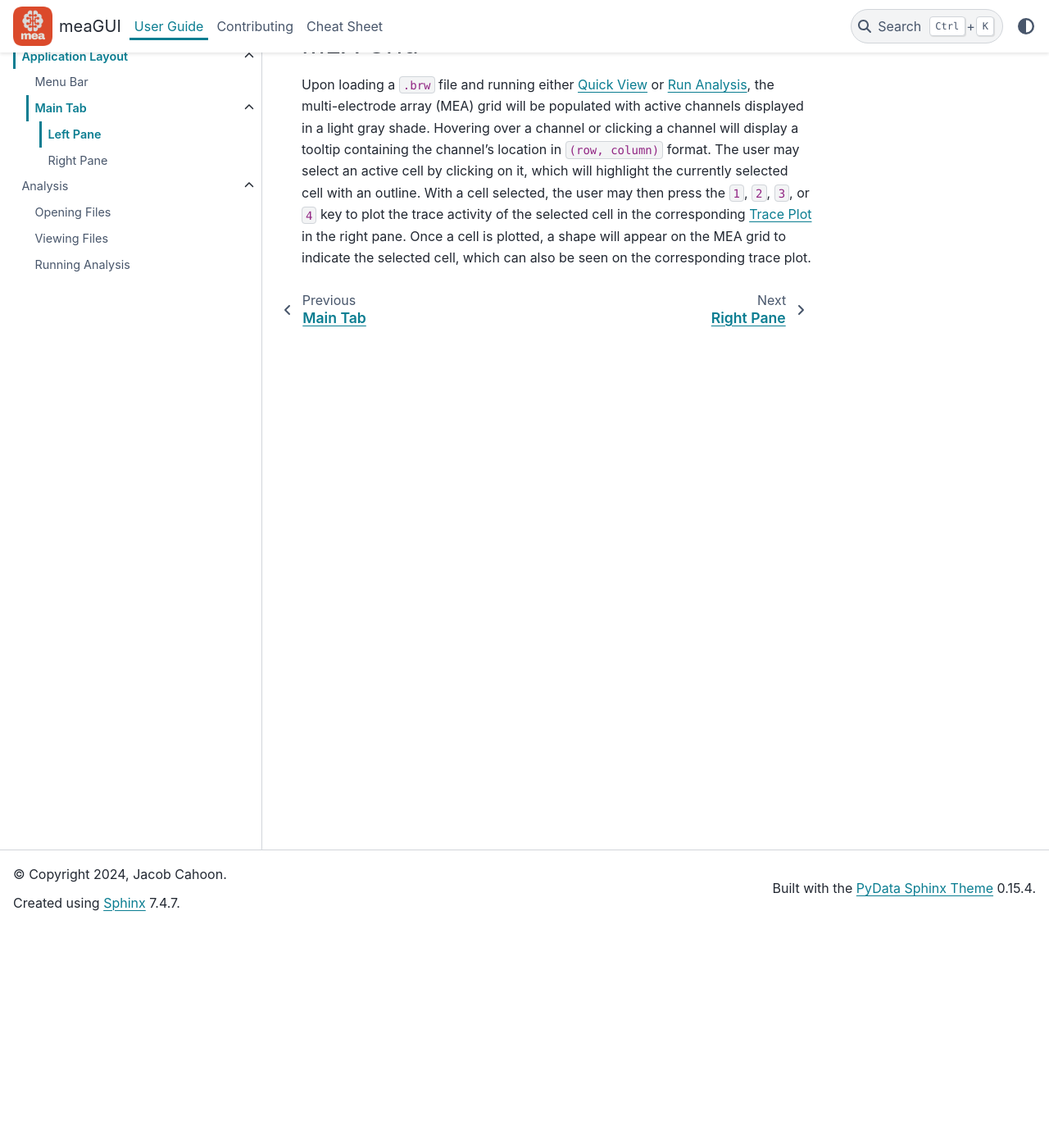
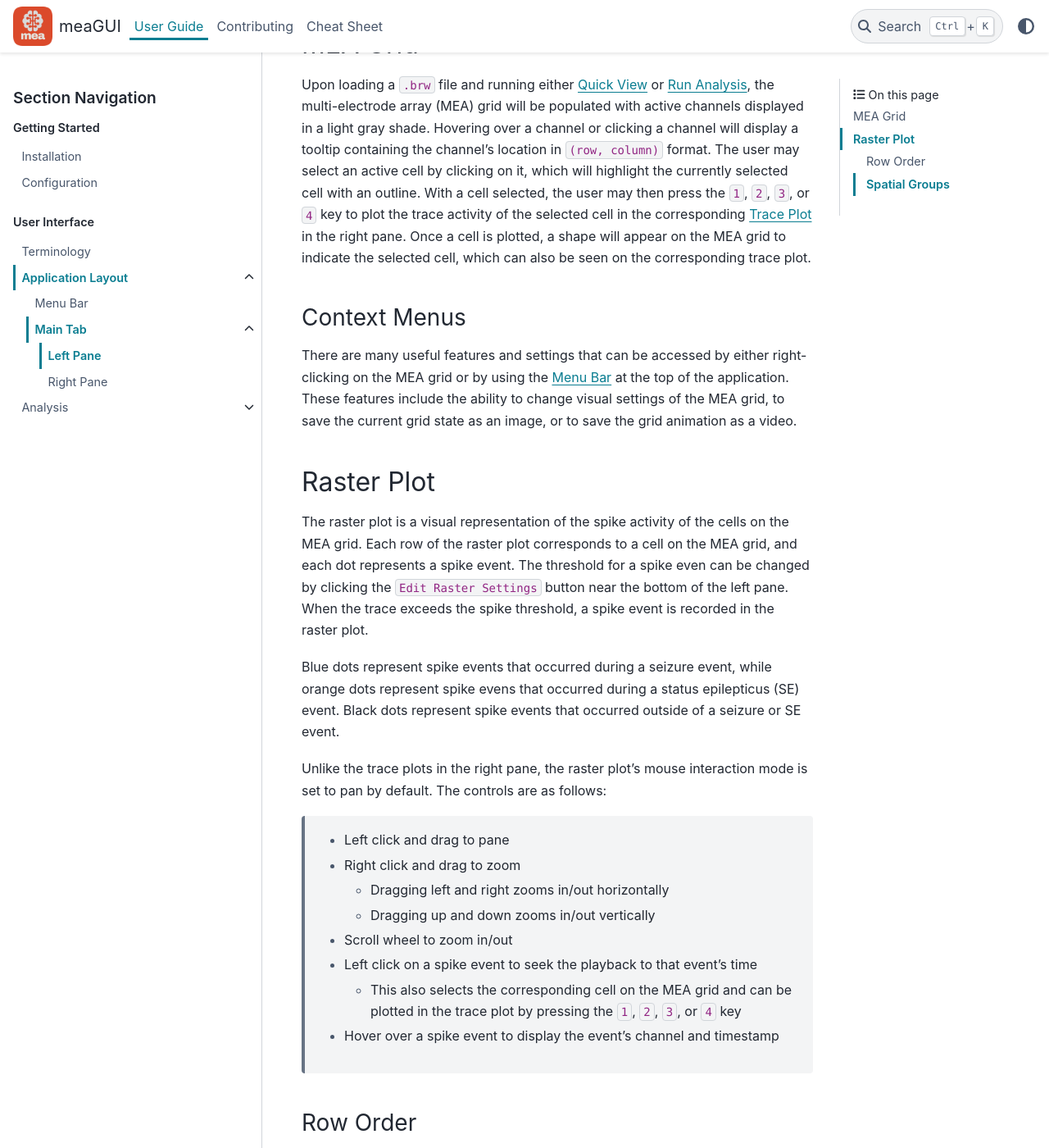
Before and after one commit to booka66/mea-gui, a Sphinx documentation site: the page built from docs/userguide/layout/maintab/leftpane.rst, in a window 1280 px wide and 1400 px high, scrolled down 270 px. Shown: the whole window at 82% size. Built offline with Sphinx 7.4.7 and the PyData theme 0.15.4, drawn with Linux system fonts in a browser that asks for light colours; some of the changed text lies outside the part shown.

Commit message:
worked on maintab and leftpane :)

```diff
--- a/docs/conf.py
+++ b/docs/conf.py
@@ -40,7 +40,7 @@
 
 html_theme_options = {
     "secondary_sidebar_items": ["page-toc", "edit-this-page"],
-    "show_nav_level": 4,
+    "show_nav_level": 1,
     "logo": {
         "text": "meaGUI",
         "image_light": "_static/icon.ico",
--- a/docs/userguide/layout/maintab/leftpane.rst
+++ b/docs/userguide/layout/maintab/leftpane.rst
@@ -1,7 +1,6 @@
 =========
 Left Pane
 =========
-
 In this region of the application, the user can visualize the trace activity on a grid of cells or on a raster plot.
 
 MEA Grid
@@ -11,3 +10,67 @@
 The user may select an active cell by clicking on it, which will highlight the currently selected cell with an outline.
 With a cell selected, the user may then press the ``1``, ``2``, ``3``, or ``4`` key to plot the trace activity of the selected cell in the corresponding :ref:`trace_plot` in the right pane.
 Once a cell is plotted, a shape will appear on the MEA grid to indicate the selected cell, which can also be seen on the corresponding trace plot.
+
+Context Menus
+-------------
+There are many useful features and settings that can be accessed by either right-clicking on the MEA grid or by using the :ref:`menu_bar` at the top of the application.
+These features include the ability to change visual settings of the MEA grid, to save the current grid state as an image, or to save the grid animation as a video.
+
+Raster Plot
+===========
+The raster plot is a visual representation of the spike activity of the cells on the MEA grid.
+Each row of the raster plot corresponds to a cell on the MEA grid, and each dot represents a spike event.
+The threshold for a spike even can be changed by clicking the ``Edit Raster Settings`` button near the bottom of the left pane.
+When the trace exceeds the spike threshold, a spike event is recorded in the raster plot.
+
+Blue dots represent spike events that occurred during a seizure event, while orange dots represent spike evens that occurred during a status epilepticus (SE) event.
+Black dots represent spike events that occurred outside of a seizure or SE event.
+
+Unlike the trace plots in the right pane, the raster plot's mouse interaction mode is set to pan by default. The controls are as follows:
+
+  - Left click and drag to pane
+  - Right click and drag to zoom
+
+    - Dragging left and right zooms in/out horizontally
+    - Dragging up and down zooms in/out vertically
+
+  - Scroll wheel to zoom in/out
+  - Left click on a spike event to seek the playback to that event's time
+
+    - This also selects the corresponding cell on the MEA grid and can be plotted in the trace plot by pressing the ``1``, ``2``, ``3``, or ``4`` key
+
+  - Hover over a spike event to display the event's channel and timestamp
+
+Row Order
+---------
+Right-clicking on the raster plot will display a context menu with options to change the order of the rows in the raster plot.
+By default, the raster plot will display the active channels in the order that they appear on the MEA grid from left to right, top to bottom.
+However, assuming that the user has run an analysis, she/he may choose to sort the rows of the plot in three ways:
+
+  - By the order of entrance into an SE event
+  - By the order of entrance into a seizure event
+  - By clustering the cells based on similar entrance times into an SE event
+
+Spatial Groups
+--------------
+Sometimes it may be helpful to group the raster plot by spatial regions of the MEA grid (e.g. hippocampus and neocortex).
+To do this, the user may click the ``Create Groups`` button near the bottom of the left pane, which will open a new window in which she/he can lasso select channels to group together.
+The controls for lasso selecting are as follows:
+
+  - Left click and drag to draw a lasso
+
+    - Upon releasing the left click, the user may add to the current selection by simply drawing another lasso
+
+  - ``c`` key to clear the current selection
+  - ``z`` key to undo the last selection
+  - ``Shift`` + ``z`` to redo undone changes
+  - ``Enter`` key to confirm the selection and create a group
+
+    - This can also be done by clicking the ``Save Group`` button
+
+  - ``Confrim`` button to confirm all groups and close the window
+
+.. tip::
+   When clustering by entrance into an SE event or creating groups, the user may toggle the color mode of the raster plot to display the clusters/groups in different colors by clicking the ``Toggle Color Mode`` button.
+
+After grouping the channels, the tooltip will now display the group name in addition to the other information. To see useful information/statistics about the groups, the user may switch from the ``Main`` tab to the ``Stats`` tab.
--- a/docs/userguide/layout/menubar.rst
+++ b/docs/userguide/layout/menubar.rst
@@ -1,3 +1,5 @@
+.. _menu_bar:
+
 ========
 Menu Bar
 ========
```
Also changed, not shown: docs/userguide/layout/maintab/maintab.rst (+11 -0 lines), docs/_static/pane_layout.png (added), docs/_static/pane_layout_dark.png (added).
